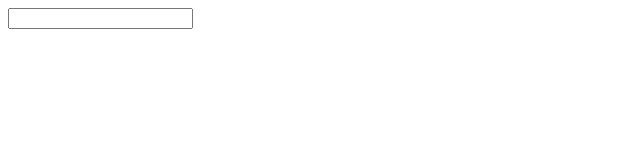
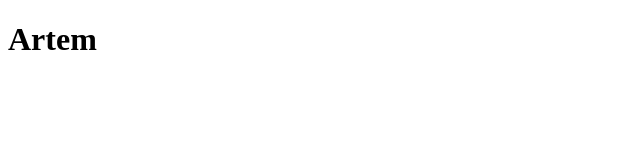
Before and after one commit to IronHedgehog/ts-l, a website with bundled scripts: page index.html in a window 1280 px wide. Shown: the whole page, without its empty margins (0-640 px from the left). Built offline with nearby package versions, Linux system fonts and the light colour scheme.

Commit message:
decorator factory

```diff
--- a/index.html
+++ b/index.html
@@ -8,6 +8,6 @@
     <script src="dist/app.js" defer></script>
   </head>
   <body>
-    <input id="input" type="text" />
+    <div id="app"></div>
   </body>
 </html>
--- a/src/app.ts
+++ b/src/app.ts
@@ -1,10 +1,25 @@
 // decorators starts work when class is defined
 // Decorator in libraries and resources start with capital letter
-function Logger(constructor: Function) {
-  console.log("Logger at work");
-  console.log(constructor);
+function Logger(descriptionString: string) {
+  // Decorator factory(can take params and work with them)
+  return function (constructor: Function) {
+    console.log(descriptionString);
+    console.log(constructor);
+  };
 }
-@Logger
+
+function WithTemplate(template: string, hookId: string) {
+  return function (constructor: any) {
+    const hookEl = document.getElementById(hookId);
+    const person = new constructor();
+    if (hookEl) {
+      hookEl.innerHTML = template;
+      hookEl.querySelector("h1")!.textContent = person.name;
+    }
+  };
+}
+// @Logger("LOGGING - PERSON")
+@WithTemplate("<h1>This is template</h1>", "app")
 class Person {
   name = "Artem";
 
```
